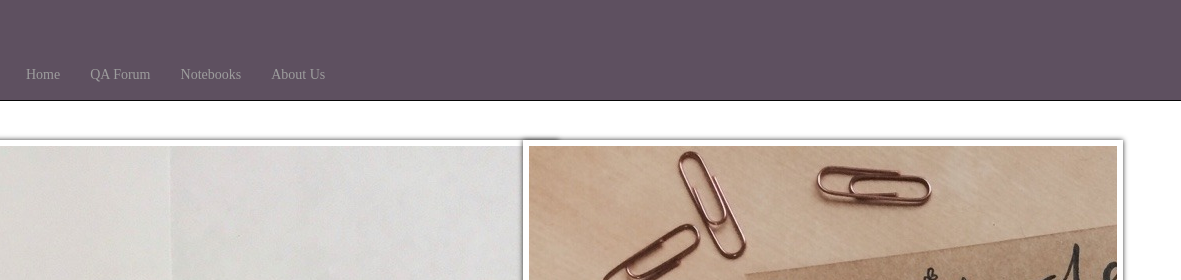
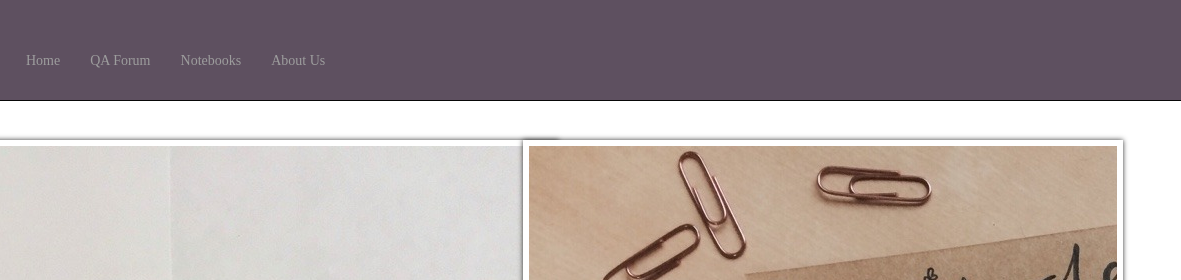
Before and after one commit to awarjhhl/studdybuddies, a plain HTML site: page homepage.html in a window 1280 px wide. Shown: the top 280 px of the page, 99-1280 px from the left. Drawn offline with nearby package versions, Linux system fonts and the light colour scheme; a web font is replaced by a local one.

Commit message:
Update homepage.html

```diff
--- a/homepage.html
+++ b/homepage.html
@@ -68,7 +68,7 @@ body {
 .big {
     size:50px;
     position:fixed;
-    top:50px;
+    top:36px;
     }
 </style>
 </head>
```
